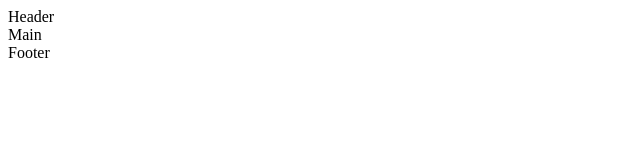
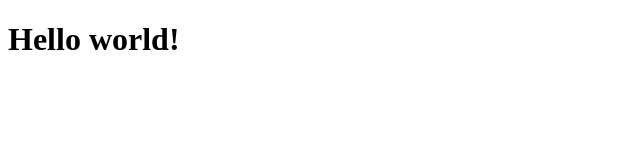
Before and after one commit to liliya-dev/memory, a plain HTML site: page index.html in a window 1280 px wide. Shown: the whole page, without its empty margins (0-640 px from the left). Drawn offline with Linux system fonts and the light colour scheme.

Commit message:
Hello world

```diff
--- a/index.html
+++ b/index.html
@@ -3,11 +3,9 @@
 <head>
     <meta charset="UTF-8">
     <meta name="viewport" content="width=device-width, initial-scale=1.0">
-    <title>Git first</title>
+    <title>Document</title>
 </head>
 <body>
-    <header>Header</header>
-    <main>Main</main>
-    <footer>Footer</footer>
+    <h1>Hello world!</h1>
 </body>
 </html>
```
